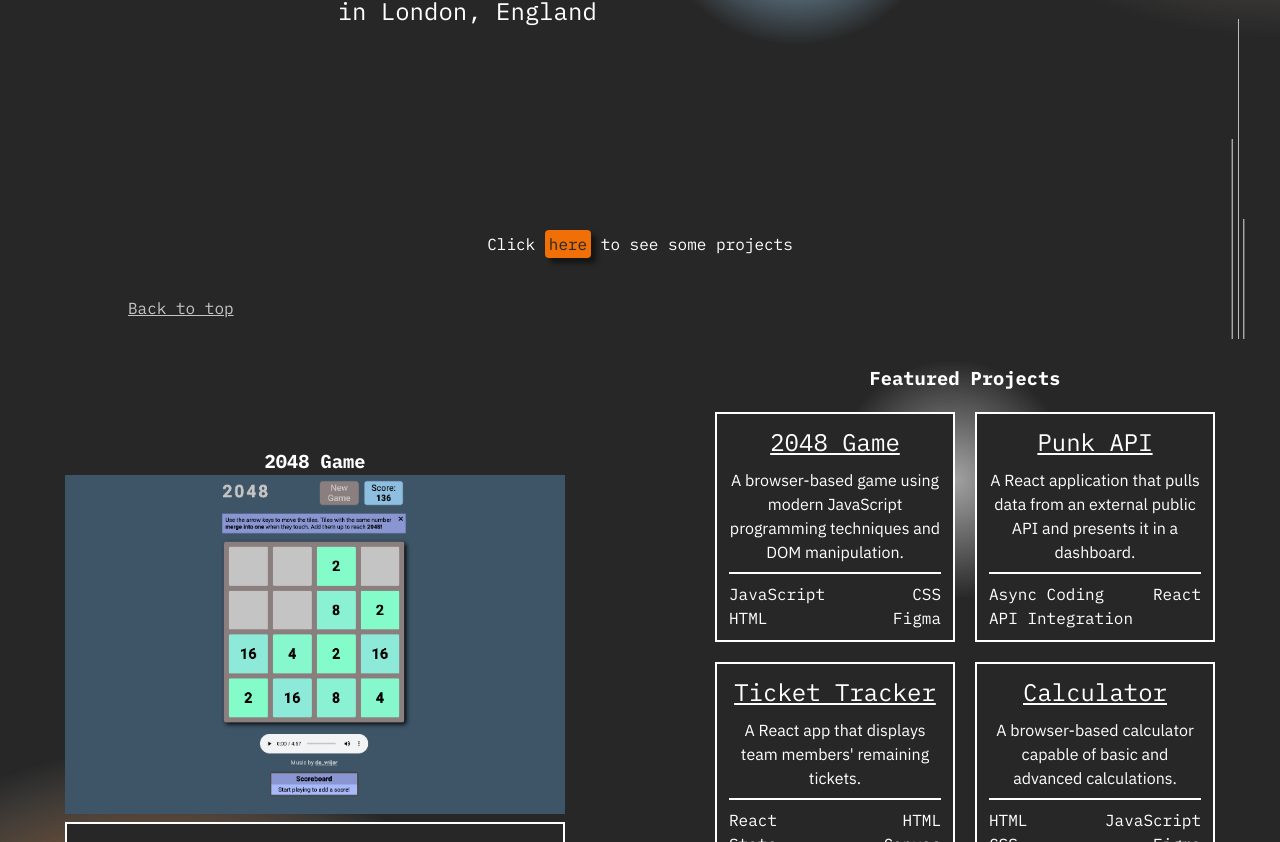
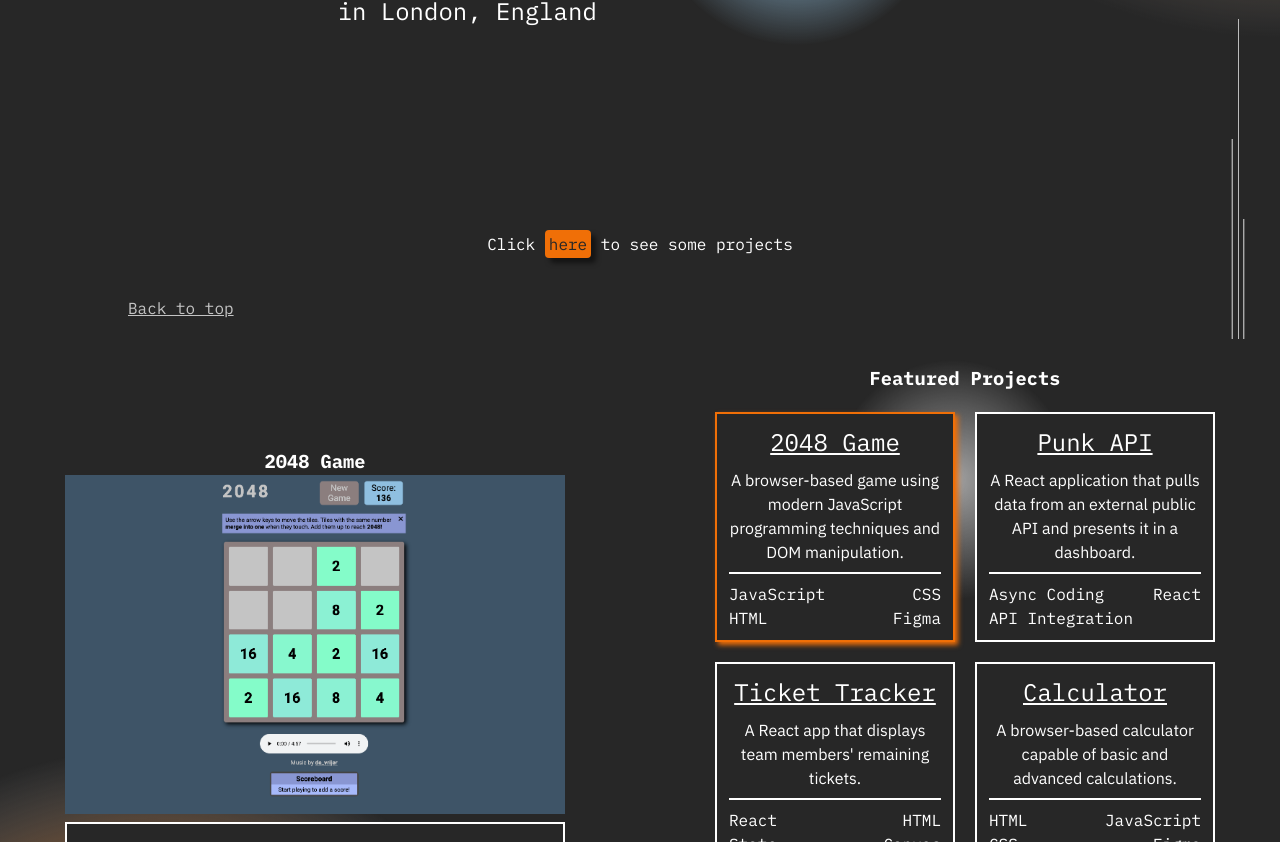
Before and after one commit to samueljacobs98/portfolio-website-react, a React (Create React App) app: page / in a window 1280 px wide. Shown: the part 461-1303 px from the top of the page. Built offline with nearby package versions, Linux system fonts and the light colour scheme.

Commit message:
added active state to project

```diff
--- a/src/components/Projects/Card/Card.jsx
+++ b/src/components/Projects/Card/Card.jsx
@@ -1,10 +1,12 @@
 import "./Card.scss";
 
-const Card = ({ data, handleClick, index }) => {
-  const { title, shortDesc, skills } = data;
+const Card = ({ data, handleClick, index, projectToShow }) => {
+  const { title, shortDesc, skills, id } = data;
+
+  let cardClassName = id === projectToShow ? "card card--active" : "card";
 
   return (
-    <div className="card" onClick={() => handleClick(index)}>
+    <div className={cardClassName} onClick={() => handleClick(index)}>
       <p className="card__title">{title}</p>
       <p className="card__brief">{shortDesc}</p>
       <div className="card__line"></div>
--- a/src/components/Projects/Card/Card.scss
+++ b/src/components/Projects/Card/Card.scss
@@ -7,6 +7,17 @@
   padding: $padding-card;
   text-align: center;
   border: 2px solid $color-white;
+
+  &:hover {
+    cursor: pointer;
+    outline: 4px solid $color-white;
+  }
+
+  &--active {
+    box-shadow: 3px 3px 5px $colour-orange;
+    border: 2px solid $colour-orange;
+  }
+
   &__title {
     font-size: $font-size;
     text-decoration: underline;
@@ -35,8 +46,3 @@
   outline: 0px solid $color-white;
   transition: outline 0.75s ease-in-out;
 }
-
-.card:hover {
-  cursor: pointer;
-  outline: 4px solid $color-white;
-}
--- a/src/containers/Projects/Projects.jsx
+++ b/src/containers/Projects/Projects.jsx
@@ -24,7 +24,7 @@ const Projects = () => {
         : [...projectData];
     setProjects([...projectsToShow]);
     setToggle(windowWidth > 600 ? false : true);
-  }, [windowWidth]);
+  }, [windowWidth, toggle]);
 
   useEffect(() => {
     toggle
@@ -49,6 +49,7 @@ const Projects = () => {
             data={project}
             handleClick={handleClick}
             index={index}
+            projectToShow={projectToShow}
           />
         );
       })}
```
